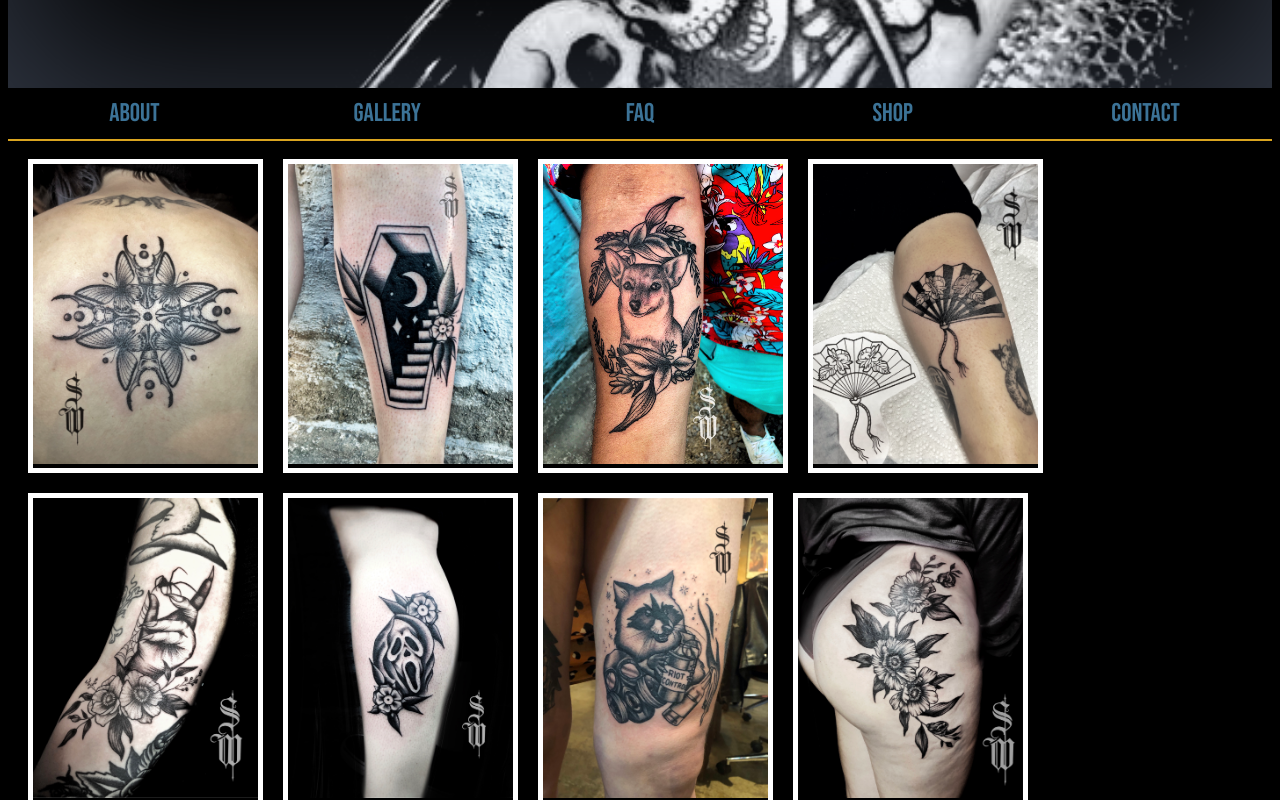
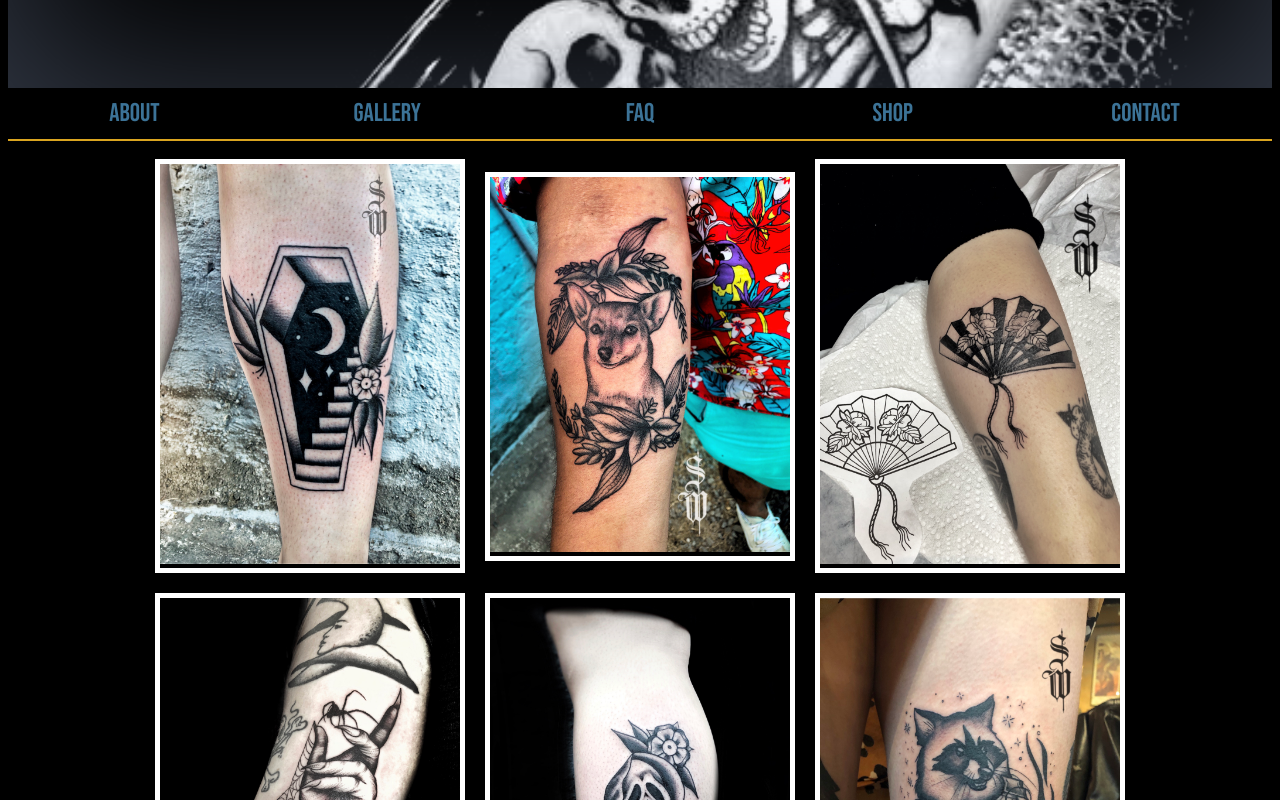
Before and after one commit to chynnalew/capstone, a React (Create React App) app in the folder swamp-witch/: page / in a window 1280 px wide. Shown: the part 640-1440 px from the top of the page. Built offline with nearby package versions, Linux system fonts and the light colour scheme.

Commit message:
add image expand and shadows on hover

```diff
--- a/swamp-witch/src/components/Galleries/Gallery.js
+++ b/swamp-witch/src/components/Galleries/Gallery.js
@@ -5,7 +5,7 @@ const Gallery = (props) => {
     <div id='gallery'>
       {props.photos.map((photo, index) => (
           <div class='photo'>
-            <img src={photo.src} alt={photo.alt} />
+          <img cass='galleryImage' src={photo.src} alt={photo.alt} key={index}/>
           </div>
       ))}
     </div>
--- a/swamp-witch/src/components/Galleries/Tattoos.js
+++ b/swamp-witch/src/components/Galleries/Tattoos.js
@@ -9,10 +9,6 @@ import thighFlower from '../../assets/img/tattoos/thigh-flower.jpeg';
 import tombNun from '../../assets/img/tattoos/tomb-nun.jpeg';
 
 export const tattoos = [
-  {
-    src: butterflyBeetles,
-    alt: 'butterfly beetle tattoo'
-  },
   {
     src: coffinStairs,
     alt: 'coffin tattoo'
@@ -45,4 +41,8 @@ export const tattoos = [
     src: tombNun,
     alt: ' tombNun'
   },
+  {
+    src: butterflyBeetles,
+    alt: 'butterfly beetle tattoo'
+  },
 ]
--- a/swamp-witch/src/css/index.css
+++ b/swamp-witch/src/css/index.css
@@ -187,43 +187,57 @@ ul li a:hover {
 
 .answer {
   margin: 10px;
-  padding:10px;
+  padding: 10px;
   border-left: 3px solid rgb(154, 185, 218);
   background-color: rgb(39, 48, 58);
 }
 
 /* LOCATION STYLING */
-#location{
+#location {
   margin-bottom: 20px;
-  padding:10px 10vw 10px 10vw;
+  padding: 10px 10vw 10px 10vw;
   text-align: center;
   justify-content: center;
-  align-content:center;
+  align-content: center;
 }
-.container{
-  display:grid;
+.container {
+  display: grid;
   grid-template-columns: 1fr 1fr 1fr 1fr;
   grid-gap: 20px;
-  width:100%;
+  width: 100%;
 }
-.mapStyle{
-  width:300px;
+.mapStyle {
+  width: 300px;
 }
-.mapText{
-  text-align:left;
+.mapText {
+  text-align: left;
 }
 
 /* GALLERY STYLES */
 
-#gallery{
+#gallery {
   padding: 10px;
+  display: flex;
+  flex-wrap: wrap;
+  flex-direction: row;
+  align-items: center;
+  justify-content: center;
+  align-content: flex-start;
 }
 #gallery img {
-  height:300px;
-  width: auto;
+  width: 300px;
 }
-.photo{
+.photo {
   margin: 10px;
-  border:5px white solid;
-  float:left
+  border: 5px white solid;
 }
+#gallery img:hover {
+
+  transition: 0.5s;
+  transform: scale(1.24);
+  border: 5px white solid;
+  box-shadow: 0 0 20px rgb(151, 118, 33),
+  0 0 25px black,
+  0 0 30px black,
+  0 0 40px black;
+}
```
Also changed, not shown: 1 other file (tests, documents, lock files or other folders).
